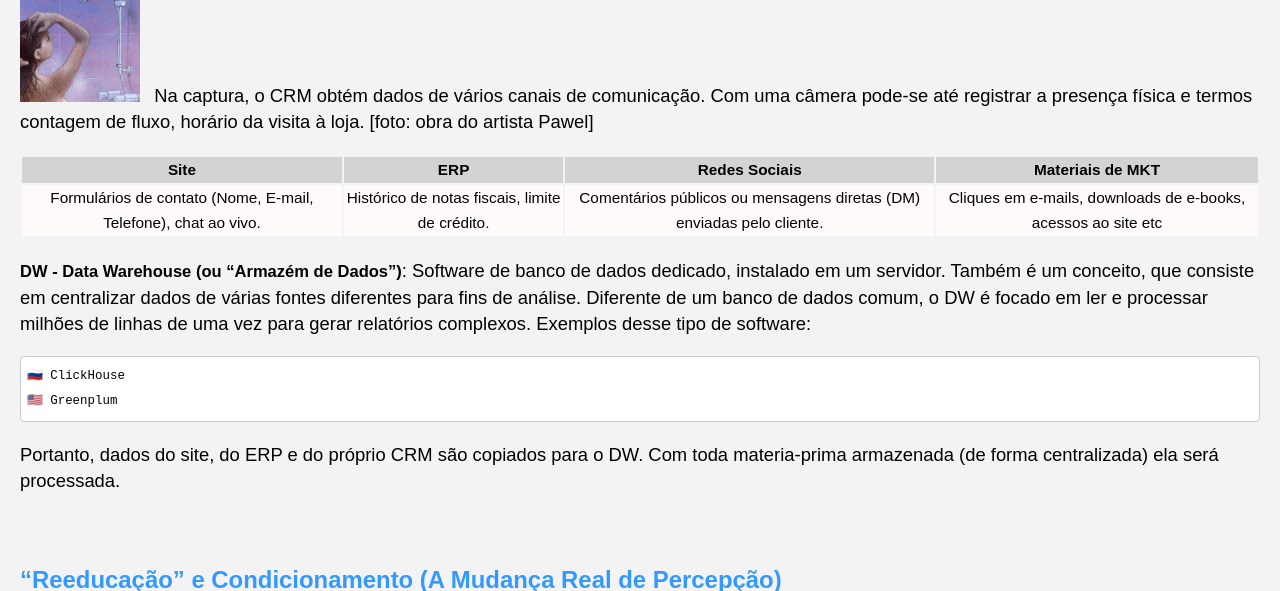
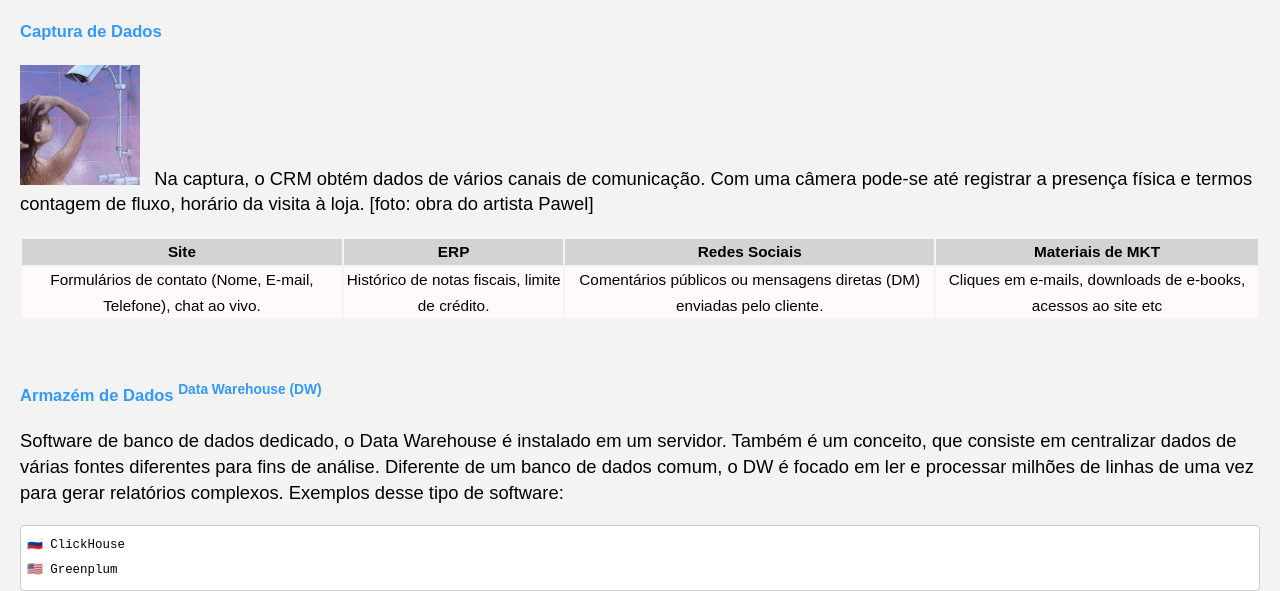
Before and after one commit to Joesynth/joesynth.github.io, a Jekyll site: the page built from _posts/2021-01-02-o-que-e-crm.md, in a window 1280 px wide and 1400 px high, scrolled down 1922 px. Shown: the top 591 px of the window. Built offline with Jekyll 4.4.1, drawn with Linux system fonts in a browser that asks for light colours; some of the changed lines change nothing that is shown; some of the changed text lies outside the part shown; grey boxes are pictures that could not be loaded.

Commit message:
Revise CRM article with new data and insights

```diff
--- a/_posts/2021-01-02-o-que-e-crm.md
+++ b/_posts/2021-01-02-o-que-e-crm.md
@@ -3,7 +3,6 @@
 - O que é CRM?
 - 7 softwares CRM
 - 🎉️ Bônus!
-
 
 
 ## O que é CRM
@@ -43,6 +42,8 @@
 | A atividade de mineração física: extrair minério bruto da terra.| Metalurgia: refina-se o minério bruto para transformá-lo em aço.|
 
 
+###### Captura de Dados
+
 <img src="https://joesynth.github.io/image/ti2.png" width="120" /> Na captura, o CRM obtém dados de vários canais de comunicação. Com uma câmera pode-se até registrar a presença física e termos contagem de fluxo, horário da visita à loja. [foto: obra do artista Pawel]
 
 | Site | ERP | Redes Sociais | Materiais de MKT |
@@ -50,17 +51,22 @@
 | Formulários de contato (Nome, E-mail, Telefone), chat ao vivo. | Histórico de notas fiscais, limite de crédito. | Comentários públicos ou mensagens diretas (DM) enviadas pelo cliente. | Cliques em e-mails, downloads de e-books, acessos ao site etc|
 
 
-**DW - Data Warehouse (ou "Armazém de Dados")**: Software de banco de dados dedicado, instalado em um servidor. Também é um conceito, que consiste em centralizar dados de várias fontes diferentes para fins de análise. Diferente de um banco de dados comum, o DW é focado em ler e processar milhões de linhas de uma vez para gerar relatórios complexos. Exemplos desse tipo de software:
+###### Armazém de Dados <sup>Data Warehouse (DW)</sup>
+
+Software de banco de dados dedicado, o Data Warehouse é instalado em um servidor. Também é um conceito, que consiste em centralizar dados de várias fontes diferentes para fins de análise. Diferente de um banco de dados comum, o DW é focado em ler e processar milhões de linhas de uma vez para gerar relatórios complexos. Exemplos desse tipo de software:
 
     🇷🇺 ClickHouse
     🇺🇸 Greenplum
 
-Portanto, dados do site, do ERP e do próprio CRM são copiados para o DW. Com toda materia-prima armazenada (de forma centralizada) ela será processada.
+
+<img src="https://external-content.duckduckgo.com/iu/?u=https%3A%2F%2Fimages.bannerbear.com%2Fdirect%2F4mGpW3zwpg0ZK0AxQw%2Frequests%2F000%2F097%2F715%2F598%2FnGPeXKvLJY74NX0nzd81p93OM%2Fe59b47f4608c058df5d61aad298fd10f5a3590af.jpg&f=1&nofb=1&ipt=b368df7b8bf9c5bdf3f9dc178063bafbe4c99e283f3c337c79658af9777a5e57https://external-content.duckduckgo.com/iu/?u=https%3A%2F%2Fimages.bannerbear.com%2Fdirect%2F4mGpW3zwpg0ZK0AxQw%2Frequests%2F000%2F097%2F715%2F598%2FnGPeXKvLJY74NX0nzd81p93OM%2Fe59b47f4608c058df5d61aad298fd10f5a3590af.jpg&f=1&nofb=1&ipt=b368df7b8bf9c5bdf3f9dc178063bafbe4c99e283f3c337c79658af9777a5e57" width="310" />Os vários dados capturados que falamos (do site, ERP...) e do próprio CRM são copiados para o DW. Com toda materia-prima armazenada (de forma centralizada) ela será processada (Mineração de Dados).
+
+<img src="https://external-content.duckduckgo.com/iu/?u=https%3A%2F%2Fi.pinimg.com%2F736x%2F00%2F31%2F20%2F0031204a78a2fc0cfd5294ec7bdab35e.jpg&f=1&nofb=1&ipt=16e19d5ece029449a85dbc2d3cff6aa66e85c89e717b5cc36bf662ebbd20d1df" width="120" />O DW é a versão moderna de um armazem do Egito Antigo, onde a matéria-prima (grãos) colhida por todo o império era guardada sob administração faraônica.
 
 
 
 
-## "Reeducação" e Condicionamento (A Mudança Real de Percepção)
+## "Reeducação" e condicionamento: a mudança real de percepção)
 
 
 <img src="https://media.licdn.com/dms/image/v2/C5622AQEsTVQyyWoEUA/feedshare-shrink_800/feedshare-shrink_800/0/1648908944854?e=2147483647&v=beta&t=8qhp-cuGqCzXlnn7u9wnYQb3-XrsSzo4G1tjt7Mgwvk" width="120" /> Foco: fazer o usuário adotar uma nova lógica de valor, onde ele defenda o comportamento (o qual foi induzido) como se fosse uma escolha puramente sua. Aqui entra a psicologia moderna aplicada aos algoritmos de engajamento (CRMs avançados, redes sociais). A engenharia para fazer o usuário aceitar isso?
```
